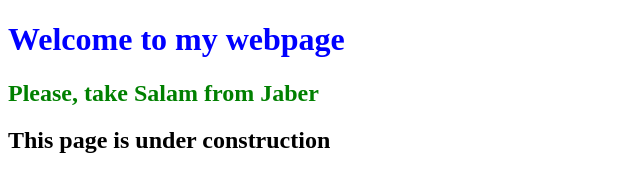
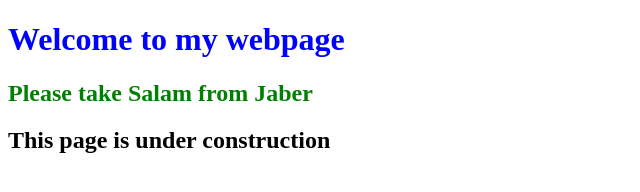
Before and after one commit to asattar1977/asattar1977.github.io, a plain HTML site: page index.html in a window 1280 px wide. Shown: the full height of the page, 0-640 px from the left. Drawn offline with Linux system fonts and the light colour scheme.

Commit message:
Update index.html

```diff
--- a/index.html
+++ b/index.html
@@ -2,7 +2,7 @@
 <html>
     <head>
         <h1 style=color:blue> Welcome to my webpage </h1>
-        <h2 style=color:green > Please, take Salam from Jaber</h2>
+        <h2 style=color:green > Please take Salam from Jaber</h2>
         <h2> This page is under construction</h2>
     </head>
     <body>
```
